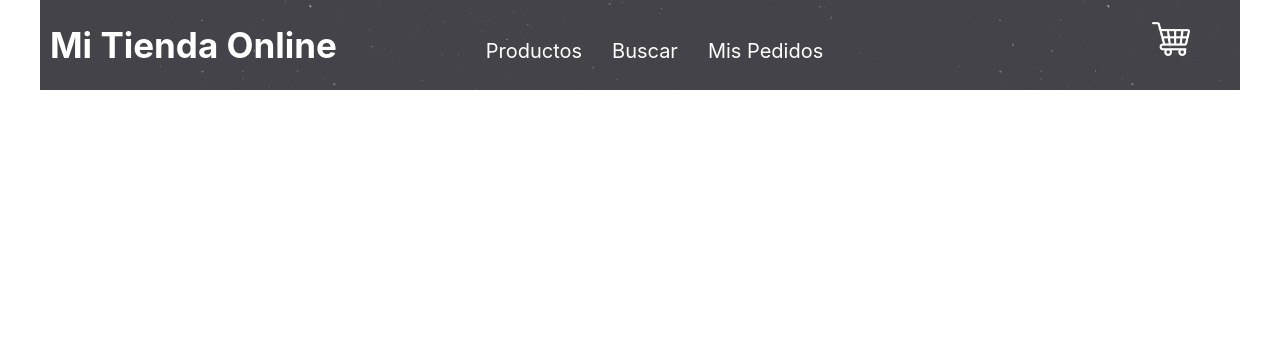
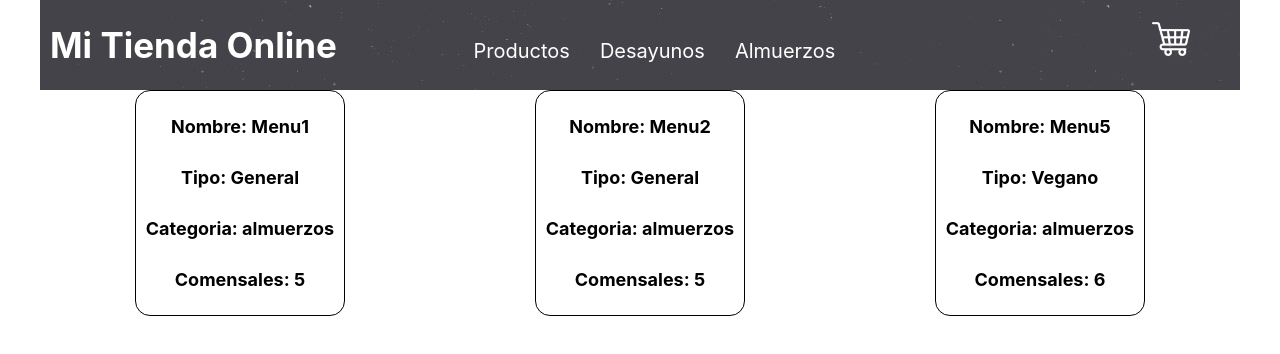
Before and after one commit to nicolagou/tienda-catering, a React (Create React App) app: page /category/almuerzos in a window 1280 px wide. Shown: the top 354 px of the page. Built offline with nearby package versions, Linux system fonts and the light colour scheme.

Commit message:
filtrado por categoria

```diff
--- a/src/App.js
+++ b/src/App.js
@@ -2,8 +2,8 @@ import NavBar from './components/NavBar/NavBar';
 import ItemListContainer from './Pages/ItemsListContainer/ItemListContainer';
 import ItemDetailContainer from './Pages/ItemDetailContainer/ItemDetailContainer';
 import { BrowserRouter, Routes, Route } from 'react-router-dom';
+import CartWidget from './Pages/CartWidget/CartWidget';
 import './App.css';
-import CartWidget from './Pages/CartWidget/CartWidget';
 
 function App() {
   return (
@@ -11,8 +11,9 @@ function App() {
       <NavBar />
       <Routes>
         <Route path='/' element={<ItemListContainer/>}/>
-        <Route path='item' element={<ItemDetailContainer />} />
-        <Route path='cart' element={<CartWidget />} />
+        <Route path='/category/:categoryName' element={<ItemListContainer />} />
+
+        <Route path='cart' element={<CartWidget />}/>
 
 
 
--- a/src/Pages/ItemsListContainer/ItemListContainer.js
+++ b/src/Pages/ItemsListContainer/ItemListContainer.js
@@ -1,15 +1,25 @@
 import { useEffect, useState } from 'react';
 import { data } from '../../data/data';
-
 import ItemList from '../../components/ItemList/ItemList';
+import { useParams } from 'react-router-dom';
 import './ItemListContainer.css';
 
 const ItemListContainer = () => {
   const [productList, setProductList] = useState([]);
+  const {categoryName} = useParams();
+
 
   const getProducts = new Promise((resolve, reject) => {
-  setTimeout(() => {
-      resolve(data)
+    setTimeout(() => {
+    if (categoryName) {
+      const filteredData = data.filter((item)=>{
+        return item.categoria === categoryName;
+      });
+      console.log(filteredData);
+      resolve(filteredData);
+    } else {
+      resolve(data);
+    }
   }, 2000);
   });
 
@@ -17,8 +27,8 @@ const ItemListContainer = () => {
       getProducts.then((respuesta)=>{
         setProductList(respuesta);
       });
-      // eslint-disable-next-line
-  }, []);
+
+  }, [categoryName]);
 
   return (
     <div className='message-greeting-container'>
--- a/src/components/Item/Item.js
+++ b/src/components/Item/Item.js
@@ -7,7 +7,7 @@ const Item = ({producto}) => {
     <div className="card">
         <h2>Nombre: {producto.nombre}</h2>
         <h2>Tipo: {producto.tipo}</h2>
-        <h2>Especificacion: {producto.especificacion}</h2>
+        <h2>Categoria: {producto.categoria}</h2>
         <h2>Comensales: {producto.comensales}</h2>
 
     </div>
--- a/src/components/ItemDetail/ItemDetail.js
+++ b/src/components/ItemDetail/ItemDetail.js
@@ -7,7 +7,7 @@ const ItemDetail = ({producto}) => {
 
           <h2>Nombre: {producto.nombre}</h2>
           <h2>Tipo: {producto.tipo}</h2>
-          <h2>Especificacion: {producto.especificacion}</h2>
+          <h2>Categoria: {producto.categoria}</h2>
           <h2>Comensales: {producto.comensales}</h2>
           <ItemCount/>
 
--- a/src/components/NavBar/NavBar.js
+++ b/src/components/NavBar/NavBar.js
@@ -1,4 +1,4 @@
-import {Link} from 'react-router-dom'
+import {Link, NavLink} from 'react-router-dom'
 import CartWidget from '../../Pages/CartWidget/CartWidget'
 import './NavBar.css'
 
@@ -8,13 +8,13 @@ const NavBar = () => {
       <h1 className='menu-title'>Mi Tienda Online</h1>
       <ul className='menu-items'>
         <li>
-          <a href='' className='menu-list'>Productos</a>
+          <NavLink to="/" className='menu-list'>Productos</NavLink>
         </li>
         <li>
-          <a href='' className='menu-list'>Buscar</a>
+        <NavLink to="/category/desayunos" className='menu-list'>Desayunos</NavLink>
         </li>
         <li>
-          <a href='' className='menu-list'>Mis Pedidos</a>
+        <NavLink to="/category/almuerzos" className='menu-list'>Almuerzos</NavLink>
         </li>
       </ul>
       <Link to="/cart"><CartWidget /></Link>
--- a/src/data/data.js
+++ b/src/data/data.js
@@ -2,40 +2,40 @@ export const data = [
     {
         id:1,
         nombre: "Menu1",
-        tipo: "Desayuno",
-        especificacion: "General",
+        tipo: "General",
+        categoria: 'almuerzos',
         comensales: 5,
     },
 
     {
         id:2,
         nombre: "Menu2",
-        tipo: "Merienda",
-        especificacion: "General",
+        tipo: "General",
+        categoria: "almuerzos",
         comensales: 5,
     },
 
     {
         id:3,
         nombre: "Menu3",
-        tipo: "Merienda",
-        especificacion: "Celiacos",
+        tipo: "Celiacos",
+        categoria: "desayunos",
         comensales: 5,
     },
 
     {
         id:4,
         nombre: "Menu4",
-        tipo: "Cena",
-        especificacion: "General",
+        tipo: "General",
+        categoria: "desayunos",
         comensales: 5,
     },
 
     {
         id:5,
         nombre: "Menu5",
-        tipo: "Almuerzo",
-        especificacion: "Vegano",
+        tipo: "Vegano",
+        categoria: "almuerzos",
         comensales: 6,
     },
 ];
--- a/src/index.js
+++ b/src/index.js
@@ -6,9 +6,9 @@ import reportWebVitals from './reportWebVitals';
 
 const root = ReactDOM.createRoot(document.getElementById('root'));
 root.render(
-  <React.StrictMode>
+
     <App />
-  </React.StrictMode>
+
 );
 
 // If you want to start measuring performance in your app, pass a function
```
